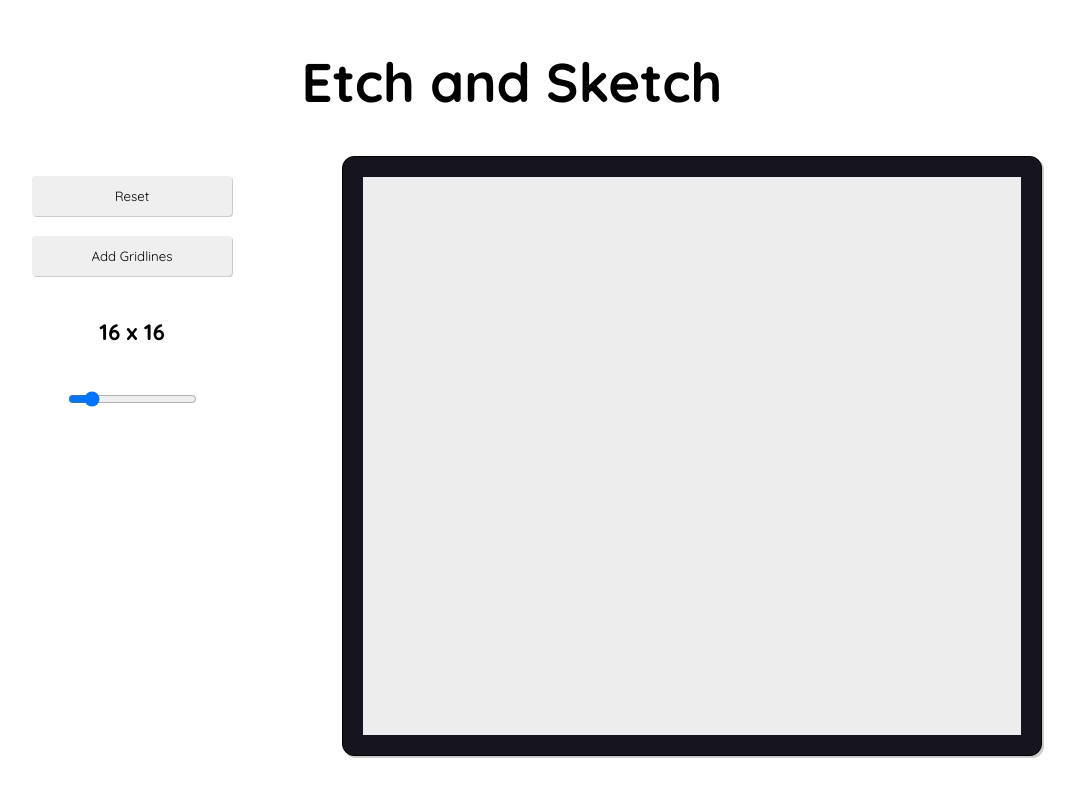
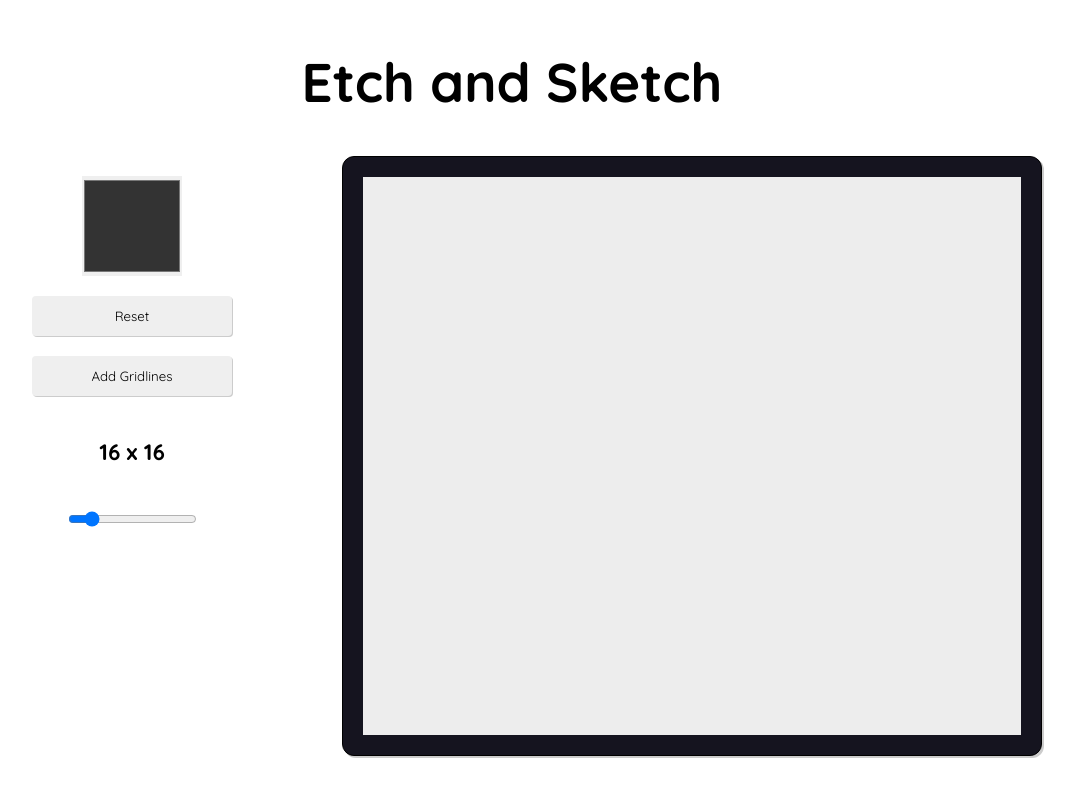
Before and after one commit to Arc-Data/etch-and-sketch, a plain HTML site: page index.html in a window 1280 px wide. Shown: the whole page, without its empty margins (128-1203 px from the left). Drawn offline with Linux system fonts and the light colour scheme.

Commit message:
Adds color change functionality

```diff
--- a/index.html
+++ b/index.html
@@ -15,6 +15,9 @@
 	</header>
 	<div class = "main-content">
 		<aside class="settings">
+			<div class = 'color-changer'>
+			<input type="color" id = 'gridColor' value = "#333333">
+			</div>
 			<button class = "btn" id = 'reset'>Reset</button>
 			<button class = "btn" id = 'gridlines'>Add Gridlines</button>
 			<p id = 'gridSize'></p>
--- a/script.js
+++ b/script.js
@@ -4,6 +4,7 @@ const reset = document.querySelector('#reset');
 const gridButton = document.querySelector('#gridlines');
 const gridSlider = document.querySelector('#gridSlider');
 const gridSize = document.querySelector('#gridSize');
+const gridColor = document.querySelector('#gridColor');
 
 gridSize.textContent = gridSlider.value + ' x ' + gridSlider.value;
 
@@ -28,10 +29,11 @@ function mouseHover(e) {
         e.target.removeEventListener('mouseover', mouseHover);
         return;
     }
-    e.target.style.background = 'rgb(51,51,51)';
+    e.target.style.background = gridColor.value;
 }
 
-function initializeGrid(gridItems) {
+function initializeGrid() {
+    gridItems = gridSlider.value;
     gridButton.textContent = 'Add Gridlines';
     while(gridContainer.firstChild) {
         gridContainer.removeChild(gridContainer.lastChild);
@@ -45,7 +47,7 @@ function initializeGrid(gridItems) {
         gridContainer.appendChild(gridItem);
         gridItem.addEventListener('mousedown', (e) => {
             if(e.button == 0) {
-                e.target.style.background = 'rgb(51,51,51)';
+                e.target.style.background = gridColor.value;
                 gridContainer.addEventListener("mouseover", mouseHover, {capture:true});
                 e.preventDefault();
             }
@@ -55,14 +57,13 @@ function initializeGrid(gridItems) {
 
 
 
-reset.addEventListener('click', initializeGrid(gridSize.value));
+reset.addEventListener('click', initializeGrid);
+
 gridButton.addEventListener('click', gridLines);
 gridSlider.addEventListener('input', e => {
     gridSize.textContent = e.target.value + ' x ' + e.target.value;
 })
-gridSlider.addEventListener('change', e => {
-    initializeGrid(e.target.value);
-});
+gridSlider.addEventListener('change', initializeGrid)
 
 
 initializeGrid(16);
--- a/style.css
+++ b/style.css
@@ -72,3 +72,20 @@ body {
 	font-size:1.4em;
 	font-weight:700;
 }
+
+input[type='color'] {
+	-webkit-appearance:none;
+	border:none;
+	width:100px;
+	height:100px;
+}
+
+
+.color-changer {
+
+}
+
+#gridColor {
+	padding:0;
+
+}
```
